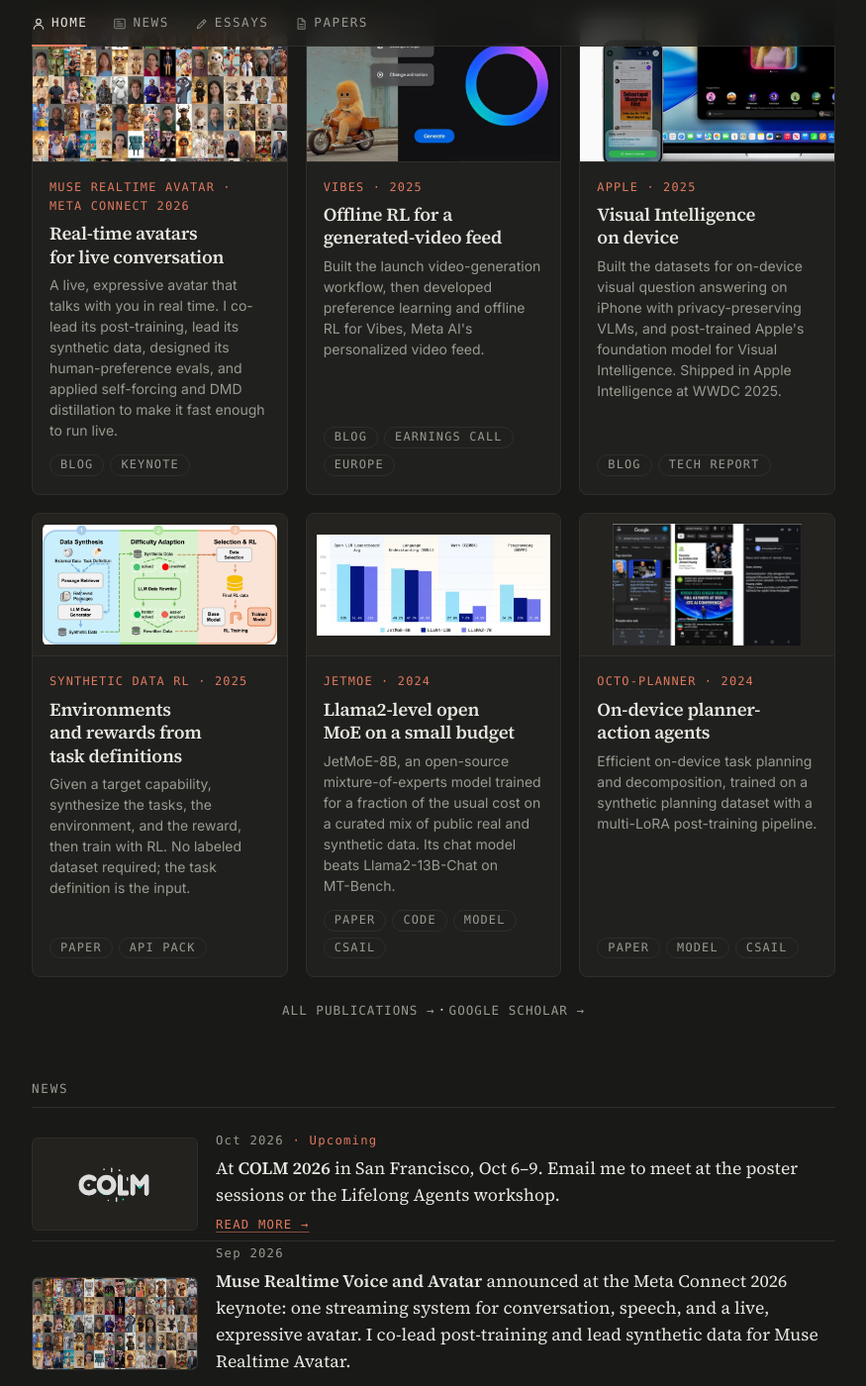
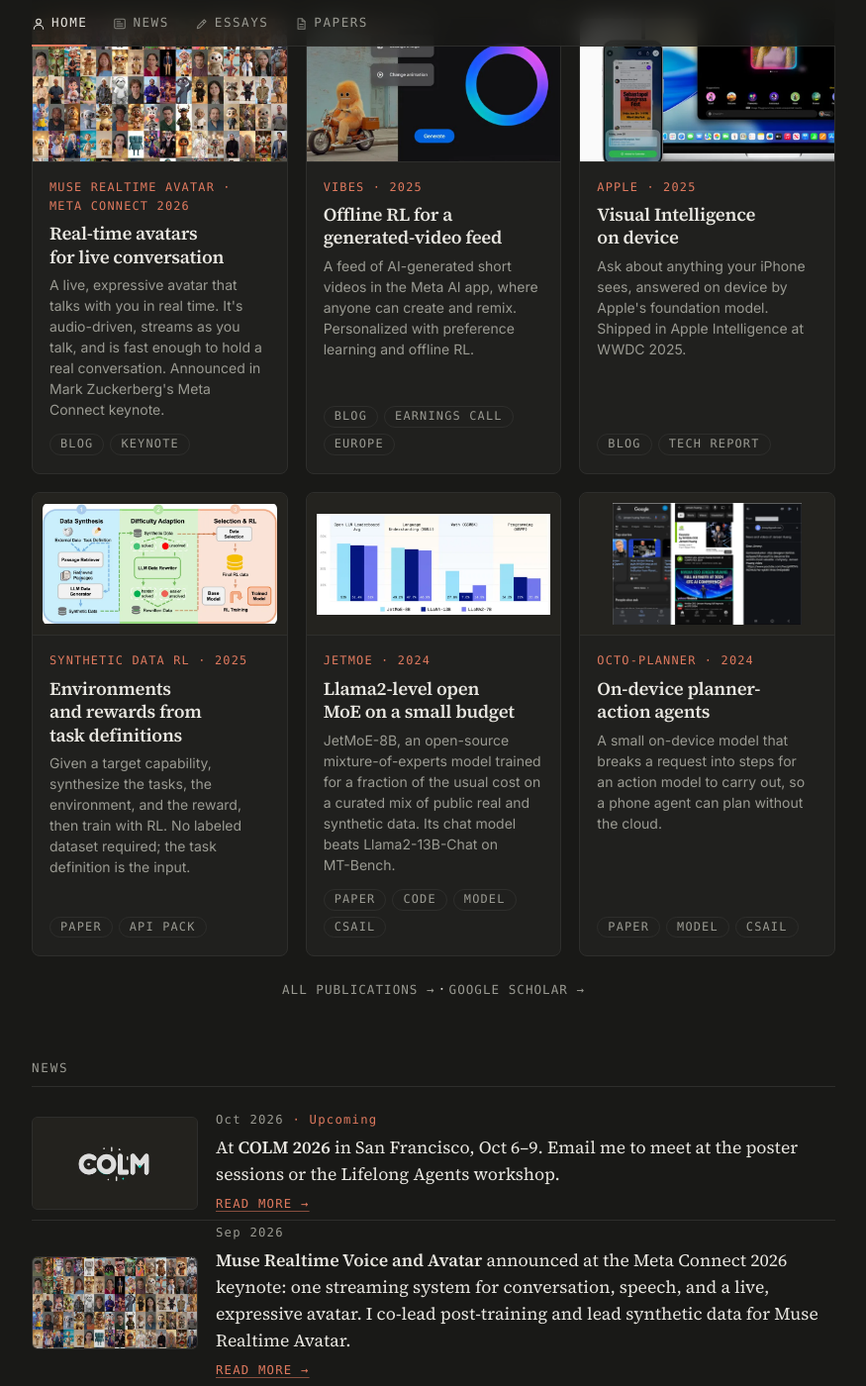
Before and after one commit to zguo0525/zguo0525.github.io, a Jekyll site: the page built from index.md, in a window 1280 px wide and 1400 px high, scrolled down 981 px. Shown: the whole window at 99% size, without its empty margins (202-1077 px from the left). Built offline with Jekyll 4.4.1, drawn with Linux system fonts in a browser that asks for light colours.

Commit message:
Research cards: showcase the projects, less role detail
Co-Authored-By: Claude Opus 5.5 (1M context) <noreply@anthropic.com>
Claude-Session: https://claude.ai/code/session_01HnC98uYSSXDKz9D1f4jfEu

```diff
--- a/index.md
+++ b/index.md
@@ -29,7 +29,7 @@ At <img class="logo-inline" src="{{ '/assets/logos/meta.com.png' | relative_url
   <div class="rs-text">
     <div class="rs-kicker">Muse Realtime Avatar · Meta Connect 2026</div>
     <h3><a href="https://research.meta.ai/blog/bringing-your-muse-to-life">Real-time avatars for live conversation</a></h3>
-    <p>A live, expressive avatar that talks with you in real time. I co-lead its post-training, lead its synthetic data, designed its human-preference evals, and applied self-forcing and DMD distillation to make it fast enough to run live.</p>
+    <p>A live, expressive avatar that talks with you in real time. It's audio-driven, streams as you talk, and is fast enough to hold a real conversation. Announced in Mark Zuckerberg's Meta Connect keynote.</p>
     <p class="rs-refs"><a class="chip" href="https://research.meta.ai/blog/bringing-your-muse-to-life">Blog</a><a class="chip" href="https://x.com/AIatMeta/status/2102997291732766943">Keynote</a></p>
   </div>
 </article>
@@ -41,7 +41,7 @@ At <img class="logo-inline" src="{{ '/assets/logos/meta.com.png' | relative_url
   <div class="rs-text">
     <div class="rs-kicker">Vibes · 2025</div>
     <h3><a href="https://about.fb.com/news/2025/09/introducing-vibes-ai-videos/">Offline RL for a generated-video feed</a></h3>
-    <p>Built the launch video-generation workflow, then developed preference learning and offline RL for Vibes, Meta AI's personalized video feed.</p>
+    <p>A feed of AI-generated short videos in the Meta AI app, where anyone can create and remix. Personalized with preference learning and offline RL.</p>
     <p class="rs-refs"><a class="chip" href="https://about.fb.com/news/2025/09/introducing-vibes-ai-videos/">Blog</a><a class="chip" href="https://s21.q4cdn.com/399680738/files/doc_financials/2025/q3/META-Q3-2025-Earnings-Call-Transcript.pdf">Earnings call</a><a class="chip" href="https://about.fb.com/news/2025/11/bringing-vibes-to-europe-a-new-way-to-create-share-and-play-in-the-meta-ai-app/">Europe</a></p>
   </div>
 </article>
@@ -53,7 +53,7 @@ At <img class="logo-inline" src="{{ '/assets/logos/meta.com.png' | relative_url
   <div class="rs-text">
     <div class="rs-kicker">Apple · 2025</div>
     <h3><a href="https://www.apple.com/newsroom/2025/06/apple-intelligence-gets-even-more-powerful-with-new-capabilities-across-apple-devices/">Visual Intelligence on device</a></h3>
-    <p>Built the datasets for on-device visual question answering on iPhone with privacy-preserving VLMs, and post-trained Apple's foundation model for Visual Intelligence. Shipped in Apple Intelligence at WWDC 2025.</p>
+    <p>Ask about anything your iPhone sees, answered on device by Apple's foundation model. Shipped in Apple Intelligence at WWDC 2025.</p>
     <p class="rs-refs"><a class="chip" href="https://www.apple.com/newsroom/2025/06/apple-intelligence-gets-even-more-powerful-with-new-capabilities-across-apple-devices/">Blog</a><a class="chip" href="https://machinelearning.apple.com/research/apple-foundation-models-tech-report-2025">Tech report</a></p>
   </div>
 </article>
@@ -89,7 +89,7 @@ At <img class="logo-inline" src="{{ '/assets/logos/meta.com.png' | relative_url
   <div class="rs-text">
     <div class="rs-kicker">Octo-planner · 2024</div>
     <h3><a href="https://arxiv.org/abs/2406.18082">On-device planner-action agents</a></h3>
-    <p>Efficient on-device task planning and decomposition, trained on a synthetic planning dataset with a multi-LoRA post-training pipeline.</p>
+    <p>A small on-device model that breaks a request into steps for an action model to carry out, so a phone agent can plan without the cloud.</p>
     <p class="rs-refs"><a class="chip" href="https://arxiv.org/abs/2406.18082">Paper</a><a class="chip" href="https://huggingface.co/NexaAI/octopus-planning">Model</a><a class="chip" href="https://x.com/MIT_CSAIL/status/1806354919731179802">CSAIL</a></p>
   </div>
 </article>
```
